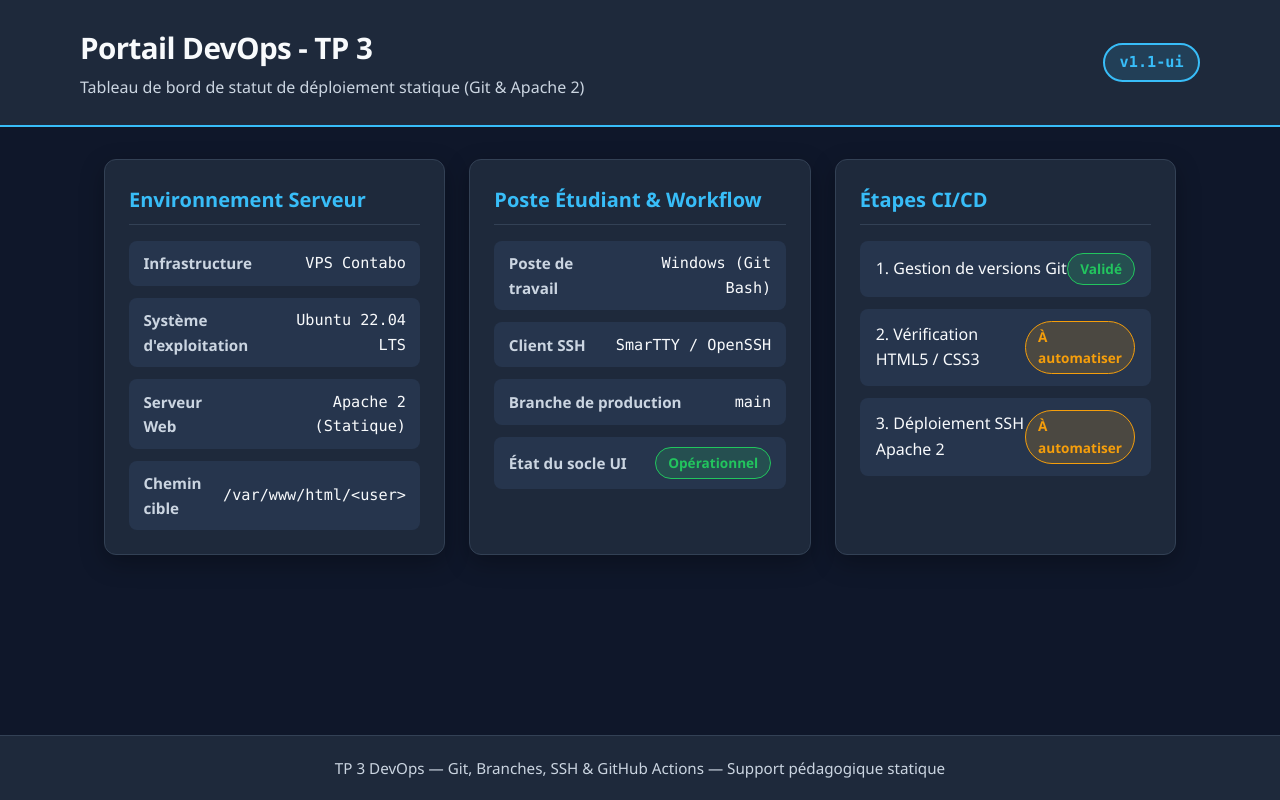
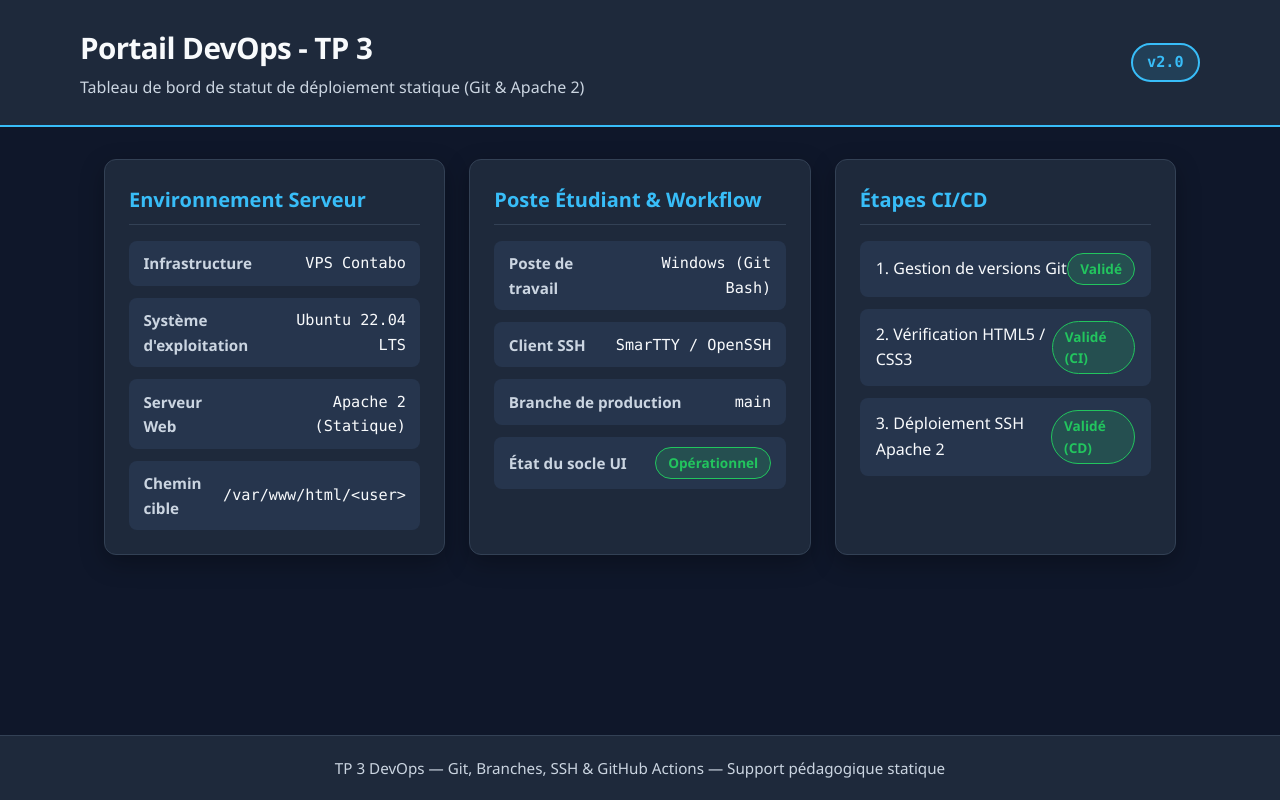
Before and after one commit to dalijaz/devops-tp3, a plain HTML site: page index.html in a window 1280 px wide. Drawn offline with Linux system fonts and the light colour scheme.

Commit message:
release: passage du portail en v2.0 avec étapes CI/CD validées

```diff
--- a/index.html
+++ b/index.html
@@ -13,7 +13,7 @@
         <h1>Portail DevOps - TP 3</h1>
         <p class="subtitle">Tableau de bord de statut de déploiement statique (Git &amp; Apache 2)</p>
       </div>
-      <span class="version-badge">v1.1-ui</span>
+      <span class="version-badge">v2.0</span>
     </div>
   </header>
 
@@ -72,11 +72,11 @@
           </li>
           <li>
             <span>2. Vérification HTML5 / CSS3</span>
-            <span class="status-pill status-pending">À automatiser</span>
+            <span class="status-pill status-ok">Validé (CI)</span>
           </li>
           <li>
             <span>3. Déploiement SSH Apache 2</span>
-            <span class="status-pill status-pending">À automatiser</span>
+            <span class="status-pill status-ok">Validé (CD)</span>
           </li>
         </ul>
       </section>
```
